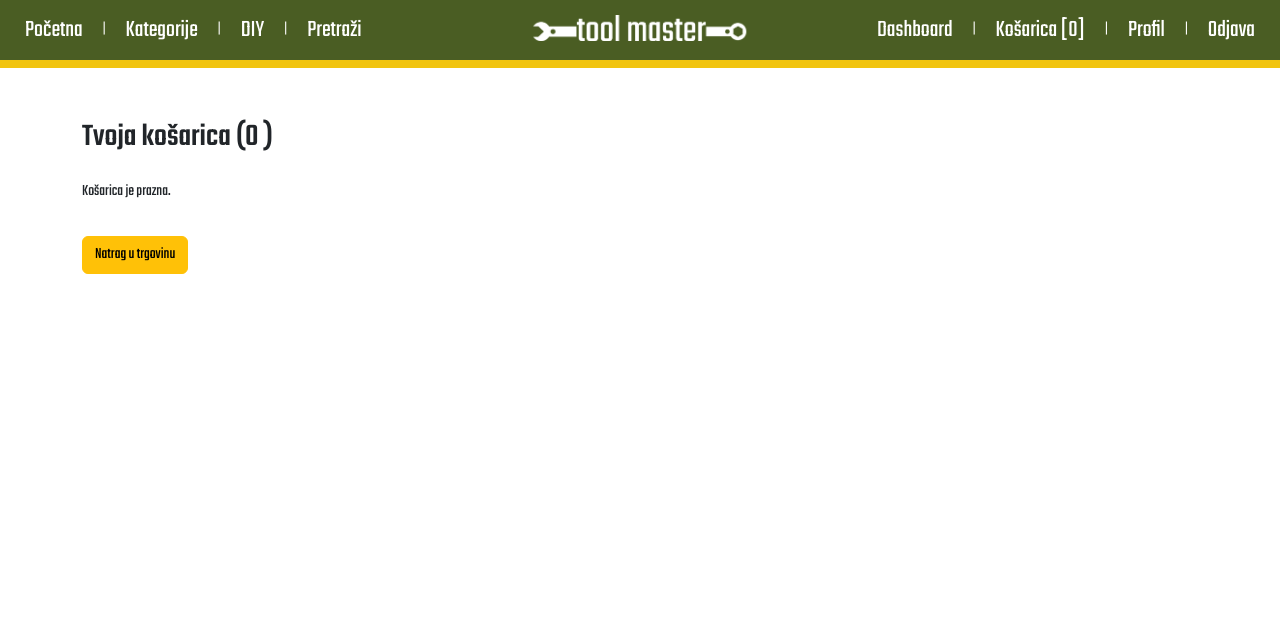
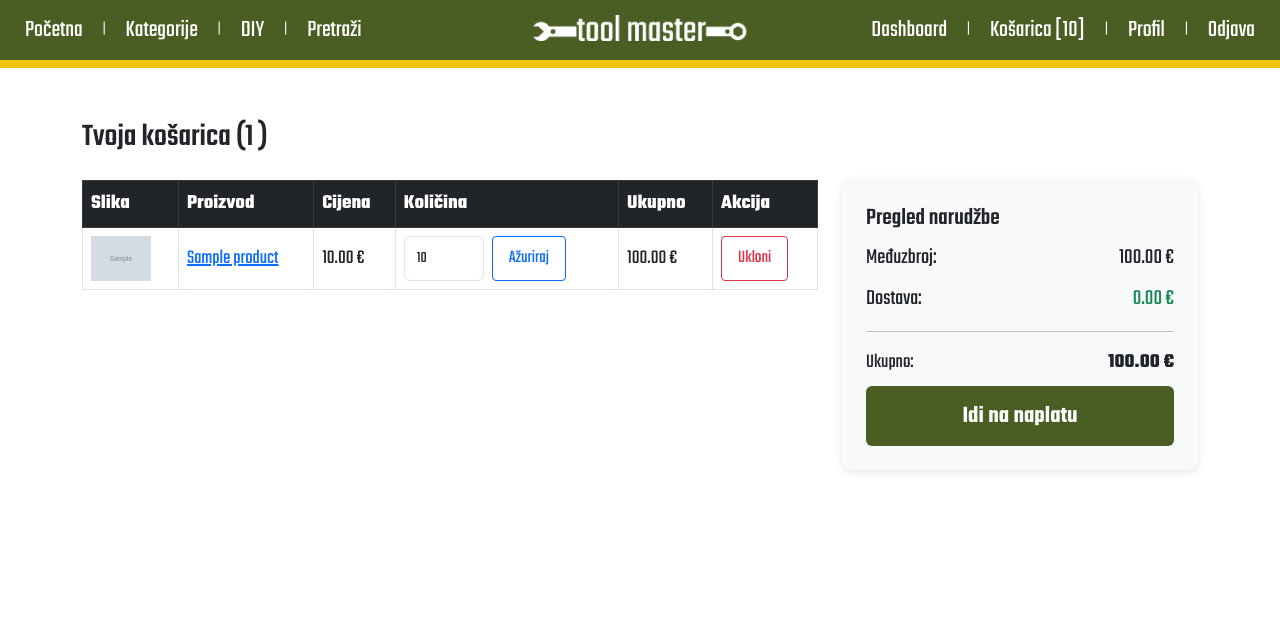
Before and after one commit to bilicfranjo/ToolMaster, a Django app: page /kosarica/ in a window 1280 px wide. Shown: the top 618 px of the page. Run offline with Django 5.2, Linux system fonts and the light colour scheme; a user stored in the database is signed in; tables that the repository leaves empty hold one stand-in row (values such as "Sample post"); grey boxes marked "Sample" are stand-in pictures.

Commit message:
Finish cart

```diff
--- a/shop/cart.py
+++ /dev/null
@@ -1,48 +0,0 @@
-from decimal import Decimal
-from .models import Product
-
-class Cart:
-    def __init__(self, request):
-        self.session = request.session
-        cart = self.session.get('cart')
-        if not cart:
-            cart = self.session['cart'] = {}
-        self.cart = cart
-
-    def add(self, product, quantity=1, update_quantity=False):
-        product_id = str(product.id)
-        if product_id not in self.cart:
-            self.cart[product_id] = {'quantity': 0, 'price': str(product.price)}
-        if update_quantity:
-            self.cart[product_id]['quantity'] = quantity
-        else:
-            self.cart[product_id]['quantity'] += quantity
-        self.save()
-
-    def save(self):
-        self.session.modified = True
-
-    def remove(self, product):
-        product_id = str(product.id)
-        if product_id in self.cart:
-            del self.cart[product_id]
-            self.save()
-
-    def __iter__(self):
-        product_ids = self.cart.keys()
-        products = Product.objects.filter(id__in=product_ids)
-        for product in products:
-            item = self.cart[str(product.id)] # type: ignore
-            item['product'] = product
-            item['total_price'] = Decimal(item['price']) * item['quantity']
-            yield item
-
-    def __len__(self):
-        return sum(item['quantity'] for item in self.cart.values())
-
-    def get_total_price(self):
-        return sum(Decimal(item['price']) * item['quantity'] for item in self.cart.values())
-
-    def clear(self):
-        self.session['cart'] = {}
-        self.save()
--- a/shop/context_processors.py
+++ b/shop/context_processors.py
@@ -1,5 +1,5 @@
 from .models import Category
-from .cart import Cart
+from .models import Cart
 
 def categories_context(request):
     return {
@@ -8,6 +8,9 @@
 
 
 def cart_context(request):
-    return {
-        'cart_item_count': len(Cart(request))
-    }
+    if request.user.is_authenticated:
+        cart = getattr(request.user, 'cart', None)
+        if cart:
+            count = sum(item.quantity for item in cart.items.all())
+            return {'cart_item_count': count}
+    return {'cart_item_count': 0}
--- a/shop/models.py
+++ b/shop/models.py
@@ -134,3 +134,26 @@
 
     def __str__(self):
         return f"Profil: {self.user.username}"
+
+
+class Cart(models.Model):
+    user = models.OneToOneField(User, on_delete=models.CASCADE)
+    created_at = models.DateTimeField(auto_now_add=True)
+
+    def __str__(self):
+        return f"Košarica ({self.user.username})"
+
+    def total_price(self):
+        return sum(item.total() for item in self.items.all()) # type: ignore
+
+
+class CartItem(models.Model):
+    cart = models.ForeignKey(Cart, on_delete=models.CASCADE, related_name='items')
+    product = models.ForeignKey('Product', on_delete=models.CASCADE)
+    quantity = models.PositiveIntegerField(default=1)
+
+    def __str__(self):
+        return f"{self.product.name} x{self.quantity}"
+
+    def total(self):
+        return self.product.price * self.quantity
--- a/shop/signals.py
+++ b/shop/signals.py
@@ -1,9 +1,10 @@
 from django.db.models.signals import post_save
 from django.dispatch import receiver
 from django.contrib.auth.models import User
-from .models import UserProfile
+from .models import UserProfile, Cart
 
 @receiver(post_save, sender=User)
 def create_user_profile(sender, instance, created, **kwargs):
     if created:
         UserProfile.objects.create(user=instance)
+        Cart.objects.create(user=instance)
--- a/shop/static/shop/css/cart.css
+++ b/shop/static/shop/css/cart.css
@@ -1,3 +1,4 @@
+/* Košarica */
 .cart-summary {
     background-color: #f8f9fa;
     padding: 24px;
@@ -14,7 +15,7 @@
     font-weight: 600;
 }
 
-.cart-table td, .cart-table th {
+.cart-table td, .cart-table th, .cart-price {
     font-size: 20px;
 }
 
@@ -27,8 +28,8 @@
     width: 80px;
 }
 
-.cart-price {
-    font-size: 20px;
+.empty-cart-text {
+    font-size: 24px;
 }
 
 /* Gumbi za ažuriranje i brisanje*/
--- a/shop/templates/shop/cart.html
+++ b/shop/templates/shop/cart.html
@@ -7,11 +7,11 @@
 
 {% block content %}
 <div class="container py-5">
-    <h2 class="mb-4">Tvoja košarica ({{ cart|length }} {{ cart|length|pluralize:"proizvod,proizvoda,proizvoda" }})</h2>
+    <h2 class="mb-4">Tvoja košarica ({{ items|length }} {{ items|length|pluralize:"proizvod,proizvoda,proizvoda" }})</h2>
 
-    {% if cart|length == 0 %}
-        <p>Košarica je prazna.</p>
-        <a href="{% url 'home' %}" class="btn btn-warning mt-3">Natrag u trgovinu</a>
+    {% if items|length == 0 %}
+        <p class="empty-cart-text">Košarica je prazna.</p>
+        <a href="{% url 'home' %}" class="btn btn-warning mt-3 cart-btn">Natrag u trgovinu</a>
     {% else %}
     <div class="row">
         <!-- Proizvodi -->
@@ -28,7 +28,7 @@
                     </tr>
                 </thead>
                 <tbody>
-                    {% for item in cart %}
+                    {% for item in items %}
                     <tr>
                         <td><img src="{{ item.product.image.url }}" alt="{{ item.product.name }}"></td>
                         <td>
@@ -36,7 +36,7 @@
                                 {{ item.product.name }}
                             </a>
                         </td>
-                        <td class="cart-price">{{ item.price }} €</td>
+                        <td class="cart-price">{{ item.product.price }} €</td>
                         <td>
                             <form action="{% url 'cart_update' item.product.id %}" method="post" class="d-flex">
                                 {% csrf_token %}
@@ -44,7 +44,7 @@
                                 <button type="submit" class="btn btn-sm btn-outline-primary cart-btn">Ažuriraj</button>
                             </form>
                         </td>
-                        <td class="cart-price">{{ item.total_price }} €</td>
+                        <td class="cart-price">{{ item.total }} €</td>
                         <td><a href="{% url 'cart_remove' item.product.id %}" class="btn btn-sm btn-outline-danger cart-btn">Ukloni</a></td>
                     </tr>
                     {% endfor %}
@@ -56,7 +56,7 @@
         <div class="col-md-4">
             <div class="cart-summary">
                 <h4>Pregled narudžbe</h4>
-                {% with total=cart.get_total_price %}
+                {% with total=cart.total_price %}
                     <p>Međuzbroj: <span class="float-end">{{ total }} €</span></p>
                     {% if total >= 100 %}
                         {% with 0 as shipping %}
--- a/shop/views.py
+++ b/shop/views.py
@@ -8,7 +8,6 @@
 from django.contrib.auth.decorators import login_required
 from django.core.paginator import Paginator
 from django.db.models import Q
-from .cart import Cart
 
 # Home
 def home_view(request):
@@ -537,13 +536,15 @@
 # Košarica
 @login_required
 def cart_detail_view(request):
-    cart = Cart(request)
-    subtotal = cart.get_total_price()
+    cart = request.user.cart
+    items = cart.items.select_related('product')
+    subtotal = cart.total_price()
     shipping = 0 if subtotal >= 100 else 10.99
     total = subtotal + shipping
 
     return render(request, 'shop/cart.html', {
         'cart': cart,
+        'items': items,
         'subtotal': subtotal,
         'shipping': shipping,
         'total': total,
@@ -551,23 +552,36 @@
 
 @login_required
 def cart_add_view(request, product_id):
-    cart = Cart(request)
+    cart = request.user.cart
     product = get_object_or_404(Product, id=product_id)
     quantity = int(request.POST.get('quantity', 1))
-    cart.add(product, quantity=quantity)
-    return JsonResponse({'cart_item_count': len(cart)})
+
+    item, created = cart.items.get_or_create(product=product)
+    if not created:
+        item.quantity += quantity
+    else:
+        item.quantity = quantity
+    item.save()
+
+    return JsonResponse({
+    'cart_item_count': sum(i.quantity for i in cart.items.all())
+    })
+
 
 @login_required
 def cart_remove_view(request, product_id):
-    cart = Cart(request)
-    product = get_object_or_404(Product, id=product_id)
-    cart.remove(product)
+    cart = request.user.cart
+    cart.items.filter(product_id=product_id).delete()
     return redirect('cart_detail')
 
 @login_required
 def cart_update_view(request, product_id):
-    cart = Cart(request)
+    cart = request.user.cart
     product = get_object_or_404(Product, id=product_id)
     quantity = int(request.POST.get('quantity', 1))
-    cart.add(product, quantity=quantity, update_quantity=True)
+
+    item, created = cart.items.get_or_create(product=product)
+    item.quantity = quantity
+    item.save()
+
     return redirect('cart_detail')
```
Also changed, not shown: shop/migrations/0017_cart_cartitem.py (added), shop/static/shop/images/checkout-bg.webp (added), shop/templates/shop/checkout.html (added), shop/templates/shop/order_success.html (added).
